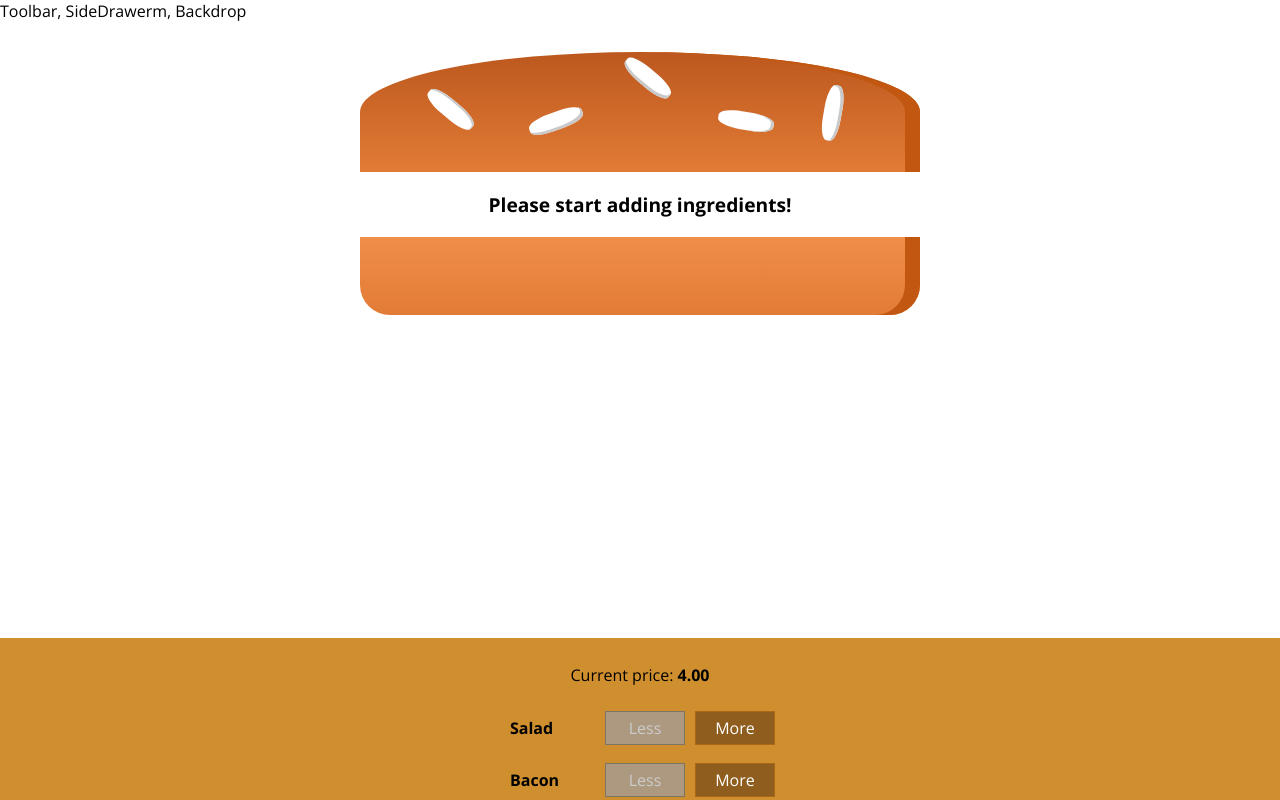
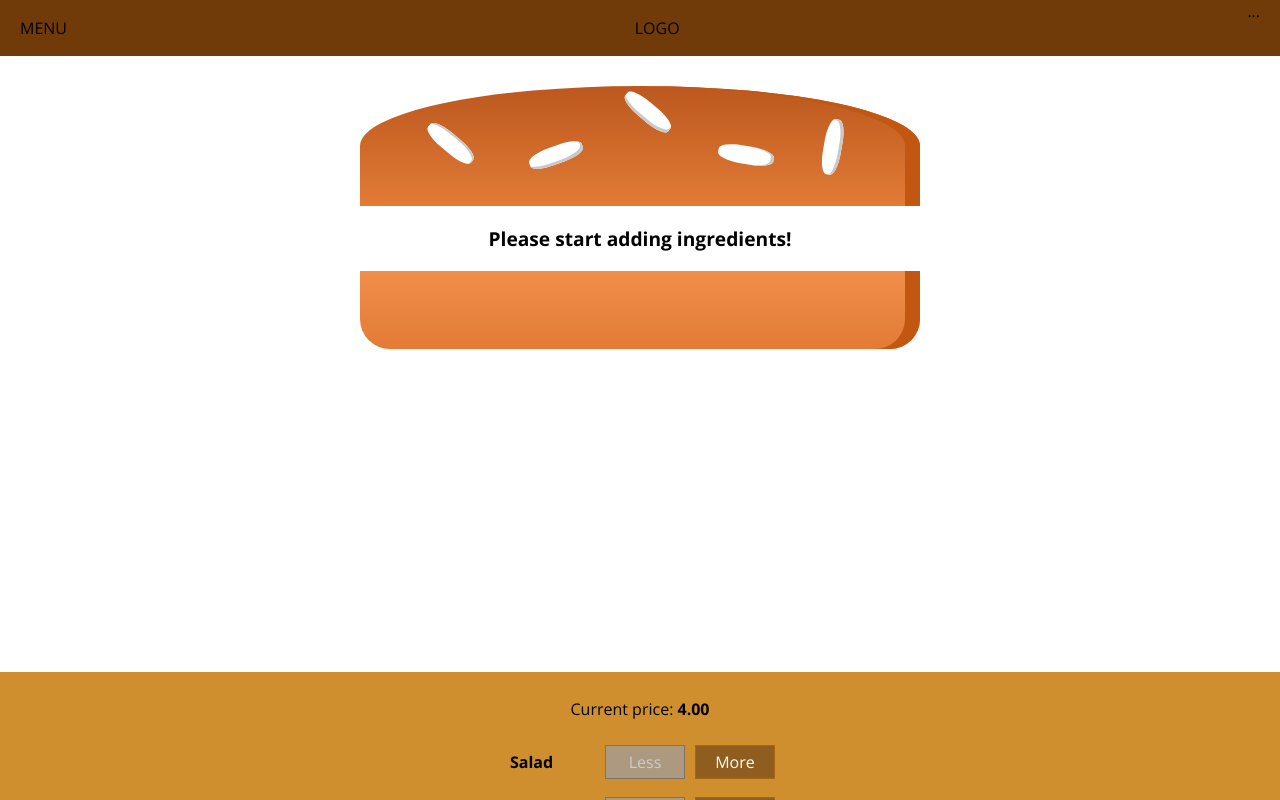
Before and after one commit to lucasgrocha/react-burger-builder, a React (Create React App) app: page / in a window 1280 px wide. Shown: the top 800 px of the page. Built offline with nearby package versions, Linux system fonts and the light colour scheme; the HTML template or start-up script is replaced by a standard one.

Commit message:
143. Adding a Toolbar

```diff
--- a/src/components/Layout/Layout.js
+++ b/src/components/Layout/Layout.js
@@ -1,10 +1,11 @@
 import React from 'react'
 import Aux from '../../hoc/Aux'
 import classes from './Layout.module.css'
+import Toolbar from '../Navigation/Toolbar/Toolbar'
 
 const layout = props => (
   <Aux>
-    <div>Toolbar, SideDrawerm, Backdrop</div>
+    <Toolbar />
     <main className={classes.Content}>
       {props.children}
     </main>
--- a/src/components/Layout/Layout.module.css
+++ b/src/components/Layout/Layout.module.css
@@ -1,3 +1,3 @@
 .Content {
-  margin-top: 16px;
+  margin-top: 72px;
 }
--- /dev/null
+++ b/src/components/Navigation/Toolbar/Toolbar.js
@@ -0,0 +1,15 @@
+import React from 'react'
+
+import classes from './Toolbar.module.css'
+
+const toolbar = props => (
+  <header className={classes.Toolbar}>
+    <div>MENU</div>
+    <div>LOGO</div>
+    <nav>
+      ...
+    </nav>
+  </header>
+)
+
+export default toolbar
--- /dev/null
+++ b/src/components/Navigation/Toolbar/Toolbar.module.css
@@ -0,0 +1,19 @@
+.Toolbar {
+  height: 56px;
+  width: 100%;
+  position: fixed;
+  top: 0;
+  left: 0;
+  background-color: #703B09;
+  display: flex;
+  justify-content: space-between;
+  align-items: center;
+  padding: 0 20px;
+  box-sizing: border-box;
+  z-index: 90;
+}
+
+.Toolbar nav {
+  height: 100%;
+
+}
```
